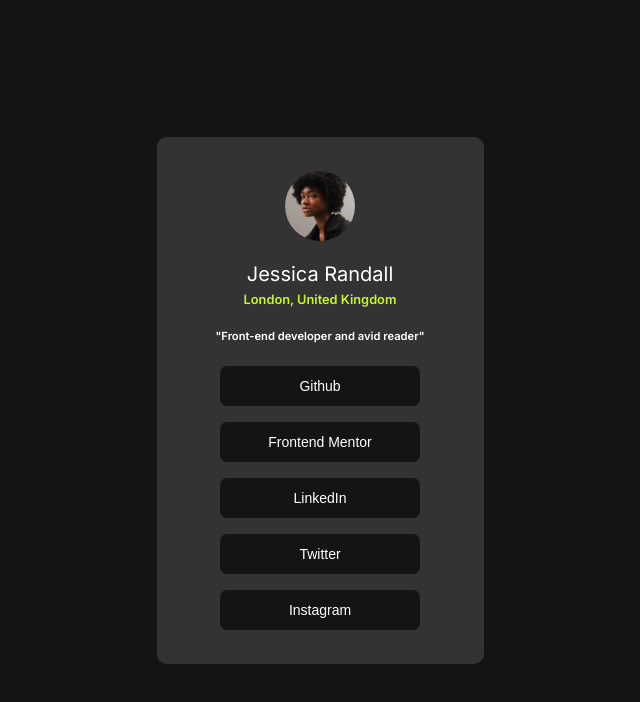
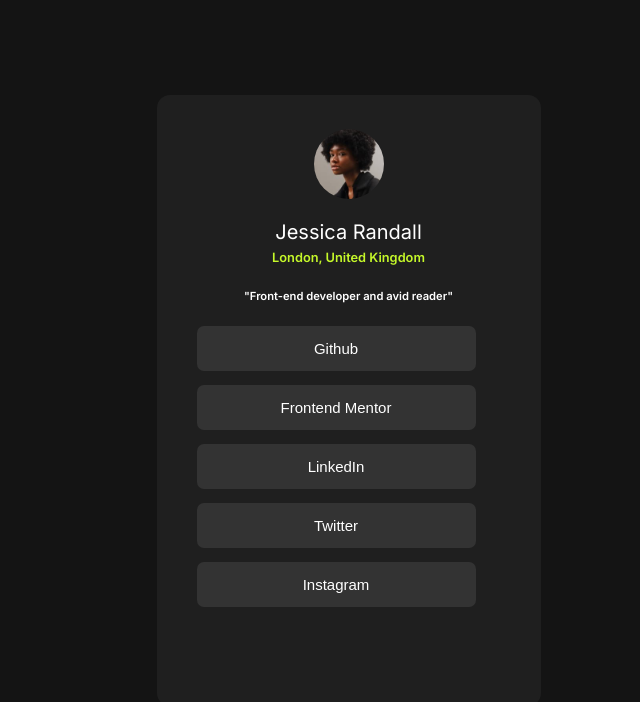
Before and after one commit to Jels0nB0nilla/social-links-profile-main, a plain HTML site: page index.html in a window 1280 px wide. Shown: the whole page, without its empty margins (320-960 px from the left). Drawn offline with Linux system fonts and the light colour scheme.

Commit message:
final update

```diff
--- a/main.css
+++ b/main.css
@@ -75,7 +75,6 @@ h4 {
   display: grid;
   grid-template-columns: 1fr 327px 1fr;
   grid-template-areas: '. content .';
-  /* place-items: center center; */
 }
 
 .card {
@@ -84,17 +83,17 @@ h4 {
   flex-direction: column;
   align-items: center;
   width: 327px;
-  height: 527px;
+  height: 529px;
   margin: auto 0;
   padding: 15px;
-  border-radius: 10px;
-  background: var(--grey);
+  border-radius: 13px;
+  background: var(--dark-grey);
 }
 
 .card .profile-pic {
   width: 88px;
   height: 88px;
-  border: solid 9px var(--grey);
+  border: solid 9px var(--dark-grey);
   margin-top: 10px;
 }
 
@@ -143,22 +142,22 @@ h4 {
 }
 
 .links button {
-  font-size: 14px;
-  width: 200px;
-  height: 40px;
+  font-size: 15px;
+  width: 279px;
+  height: 45px;
   color: var(--white);
-  background-color: var(--off-black);
-  padding: 7px 0;
-  margin-bottom: 1rem;
+  background-color: var(--grey);
   border: none;
   border-radius: 7px;
 }
 
-.links .btn1,
-.links .btn2,
-.links .btn3,
-.links .btn4,
-.links .btn5 {
+.links a {
+  width: 279px;
+  height: 44px;
+  margin-bottom: 15px;
+}
+
+.links button {
   cursor: pointer;
 }
 
@@ -167,8 +166,25 @@ button:hover {
   background: var(--green);
 }
 
-/* @media screen and (min-width: 900px) {
+@media screen and (min-width: 900px) {
   .card {
-    margin: 2%;
+    width: 384px;
+    height: 611px;
   }
-} */
+
+  .card .name-location {
+    width: 304px;
+  }
+
+  .card .bio {
+    width: 304px;
+  }
+
+  .links {
+    width: 304px;
+  }
+
+  .links a {
+    width: 304px;
+  }
+}
```
